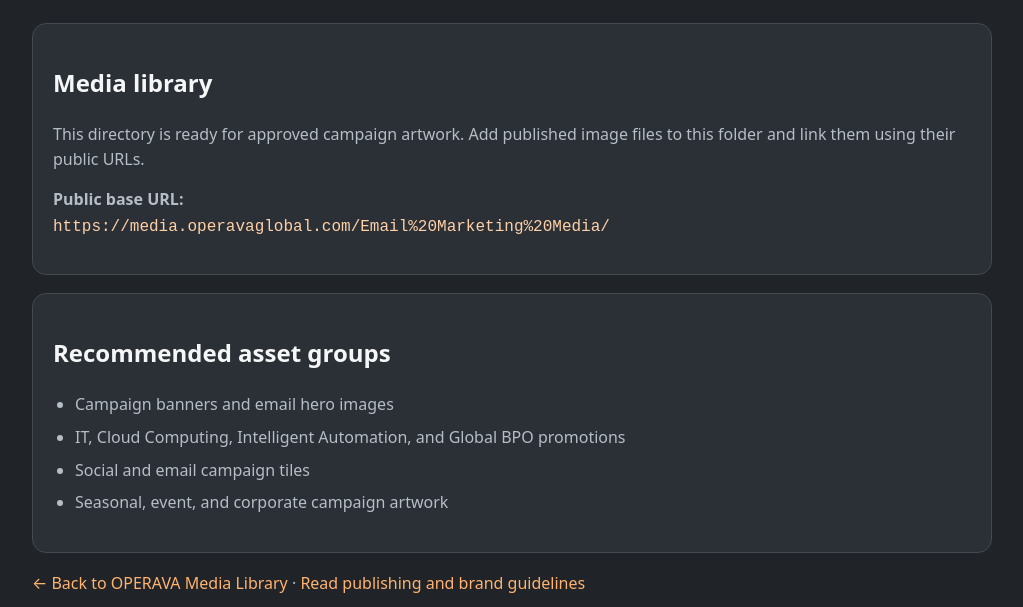
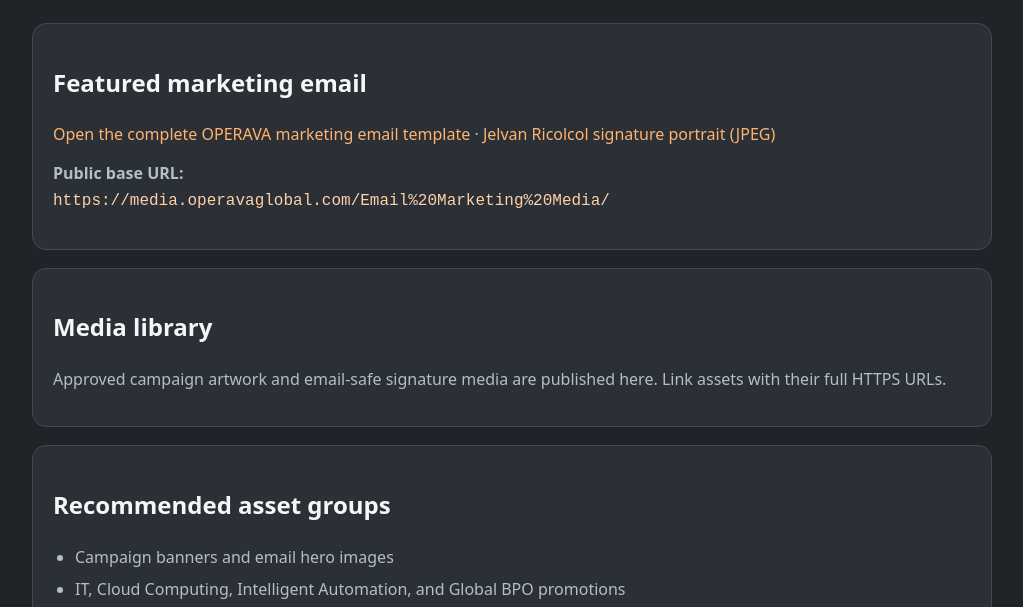
Before and after one commit to Operava-Global/Media-Images-Emails-, a plain HTML site: page public/Email Marketing Media/index.html in a window 1280 px wide. Shown: the part 164-771 px from the top of the page, without its empty margins (128-1151 px from the left). Drawn offline with Linux system fonts and the light colour scheme.

Commit message:
Link marketing email template and Jelvan signature asset

```diff
--- a/public/Email Marketing Media/index.html
+++ b/public/Email Marketing Media/index.html
@@ -22,7 +22,7 @@ footer{border-top:1px solid var(--line);padding-top:18px;margin-top:32px;color:v
 </head>
 <body><main>
 <header><h1>OPERAVA <span>Email Marketing Media</span></h1><p>Approved branded visual assets for campaign emails and marketing communications.</p></header>
-<section class="panel"><h2>Media library</h2><p>This directory is ready for approved campaign artwork. Add published image files to this folder and link them using their public URLs.</p><p><strong>Public base URL:</strong><br><code>https://media.operavaglobal.com/Email%20Marketing%20Media/</code></p></section>
+<section class="panel"><h2>Featured marketing email</h2><p><a href="operava-marketing-email.html">Open the complete OPERAVA marketing email template</a> · <a href="general-manager-jelvan.jpg">Jelvan Ricolcol signature portrait (JPEG)</a></p><p><strong>Public base URL:</strong><br><code>https://media.operavaglobal.com/Email%20Marketing%20Media/</code></p></section><section class="panel"><h2>Media library</h2><p>Approved campaign artwork and email-safe signature media are published here. Link assets with their full HTTPS URLs.</p></section>
 <section class="panel"><h2>Recommended asset groups</h2><ul><li>Campaign banners and email hero images</li><li>IT, Cloud Computing, Intelligent Automation, and Global BPO promotions</li><li>Social and email campaign tiles</li><li>Seasonal, event, and corporate campaign artwork</li></ul></section>
 <p><a href="../">← Back to OPERAVA Media Library</a> · <a href="README.md">Read publishing and brand guidelines</a></p>
 <footer>OPERAVA Global Solutions · Operate, Automate, Accelerate</footer>
```
